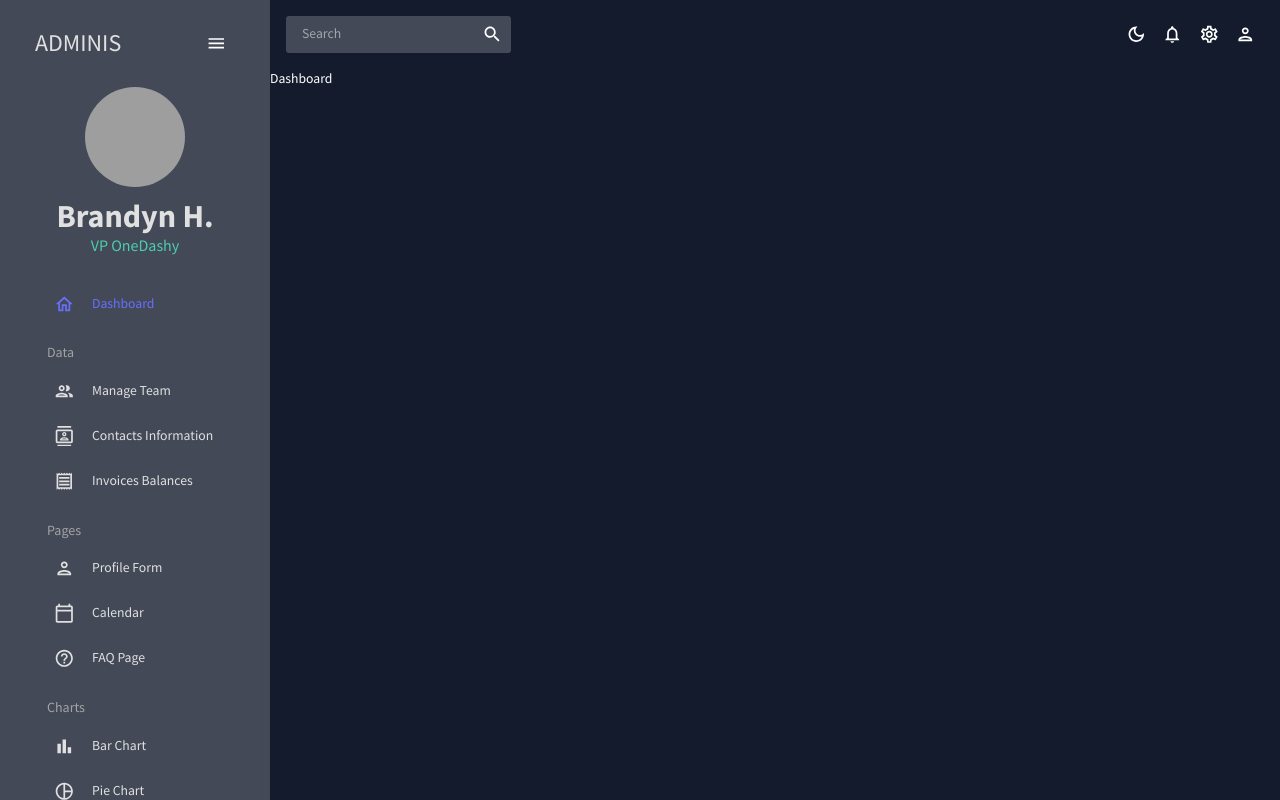
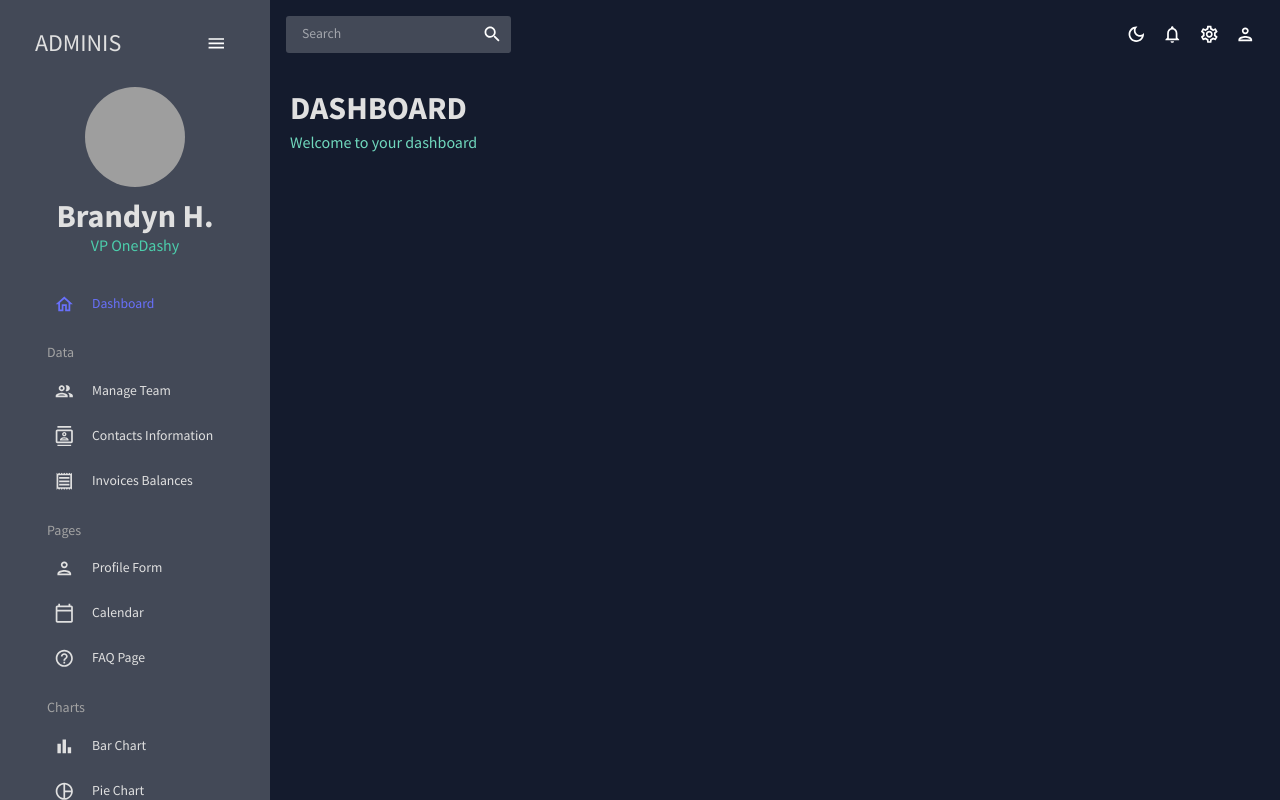
Before and after one commit to Coldest-Out/react-prodashboard, a React (Vite) app: page / in a window 1280 px wide. Built offline with nearby package versions, Linux system fonts and the light colour scheme; grey boxes are pictures that could not be loaded.

Commit message:
added Header component

```diff
--- /dev/null
+++ b/src/components/Header.jsx
@@ -0,0 +1,25 @@
+import { Typography, Box, useTheme } from '@mui/material';
+import { tokens } from '../theme';
+
+const Header = ({ title, subtitle }) => {
+	const theme = useTheme();
+	const colors = tokens(theme.palette.mode);
+
+	return (
+	<Box mb="30px">
+		<Typography
+		variant="h2"
+		color={colors.grey[100]}
+		fontWeight="bold"
+		sx={{ mb: "5px"}}
+		>
+			{title}
+			</Typography>
+		<Typography
+		variant="h5"
+		color={colors.greenAccent[400]}>{subtitle}</Typography>
+	</Box>
+	)
+}
+
+export default Header;
--- a/src/scenes/dashboard/index.jsx
+++ b/src/scenes/dashboard/index.jsx
@@ -1,5 +1,14 @@
+import { Box } from '@mui/material';
+import Header from '../../components/Header';
+
 const Dashboard = () => {
-	return <div>Dashboard</div>
+	return (
+		<Box m="20px">
+			<Box display="flex" justifyContent="space-between" alignItems="center">
+				<Header title="DASHBOARD" subtitle="Welcome to your dashboard"></Header>
+			</Box>
+		</Box>
+	)
 };
 
 export default Dashboard;
--- a/src/scenes/global/Sidebar.jsx
+++ b/src/scenes/global/Sidebar.jsx
@@ -1,5 +1,5 @@
 import { useState } from 'react';
-import { ProSidebar, Menu, MenuItem, SubMenu } from 'react-pro-sidebar';
+import { ProSidebar, Menu, MenuItem } from 'react-pro-sidebar';
 import 'react-pro-sidebar/dist/css/styles.css';
 import { Box, IconButton, Typography, useTheme } from '@mui/material';
 import { Link } from 'react-router-dom';
```
